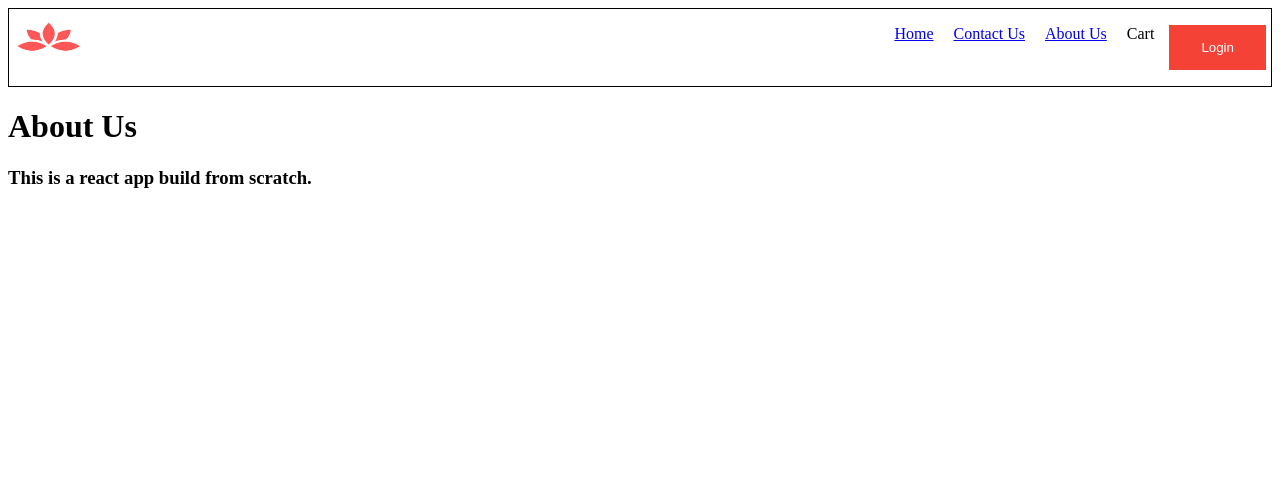
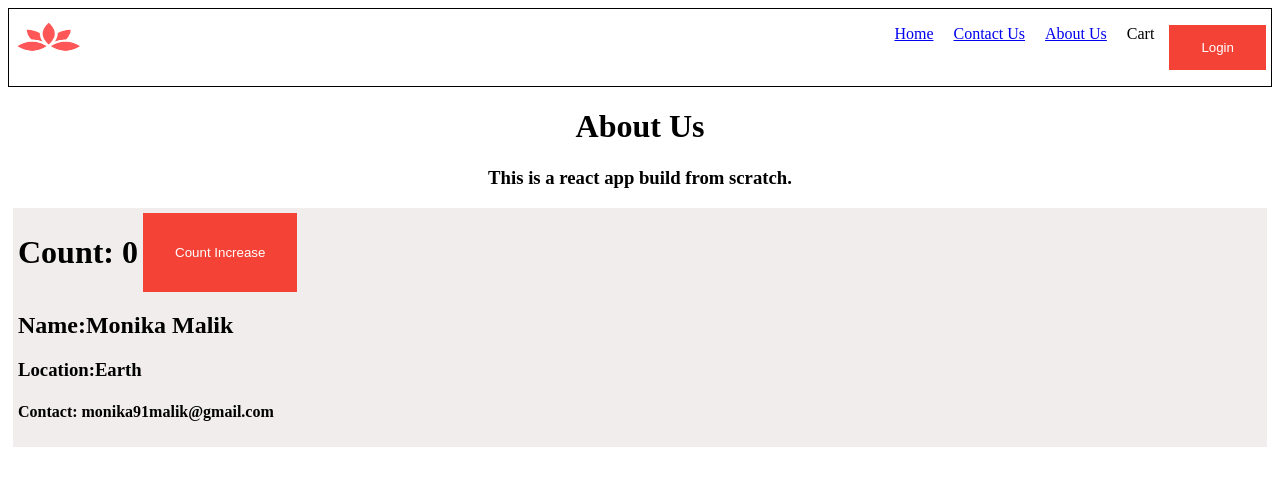
Before and after one commit to monikachhikara/basic-react, a React (Vite) app: page /about in a window 1280 px wide. Shown: the top 486 px of the page. Built offline with nearby package versions, Linux system fonts and the light colour scheme.

Commit message:
Introducing Class Component

```diff
--- a/index.css
+++ b/index.css
@@ -52,6 +52,15 @@ button{
     margin:5px
 }
 
+.user-card{
+    border:none;
+    background-color: rgb(241, 237, 237);
+    width: auto;
+    margin-top: 20px;
+    padding: 5px;
+    margin:5px
+}
+
 .card >img{
     width: 200px;
     height: 200px;
@@ -65,6 +74,9 @@ button{
 .shimmerContainer{
     display: flex;
 }
+.count{
+    display: flex;
+}
 
 .shimmerCard{
     border: 1px solid black;
@@ -73,3 +85,7 @@ button{
     padding: 5px;
     margin:5px
 }
+
+.about{
+    text-align: center;
+}
--- a/src/components/About.js
+++ b/src/components/About.js
@@ -1,9 +1,14 @@
+import UserClass from "./UserClass";
+
 function About(){
     return (
+        <>
         <div className="about">
             <h1>About Us</h1>
             <h3>This is a react app build from scratch. </h3>
         </div>
+            <UserClass name={"Monika Malik"}/>
+        </>
     )
 }
 
--- /dev/null
+++ b/src/components/UserClass.js
@@ -0,0 +1,29 @@
+import React from 'react';
+
+class UserClass extends React.Component{
+    constructor(props){
+        super(props);
+
+        this.state = {
+            count:0,
+        };
+    }
+    render(){
+        const {count} = this.state;
+        return (
+            <div className='user-card'>
+                <div className='count' >
+                    <h1>Count: {count}</h1>
+                    <button onClick={()=>{this.setState({
+                        count:count+1,
+                    })}}>Count Increase</button>
+                </div>
+                <h2>Name:{this.props.name}</h2>
+                <h3>Location:Earth</h3>
+                <h4>Contact: monika91malik@gmail.com</h4>
+            </div>
+        )
+    }
+}
+
+export default UserClass;
```
